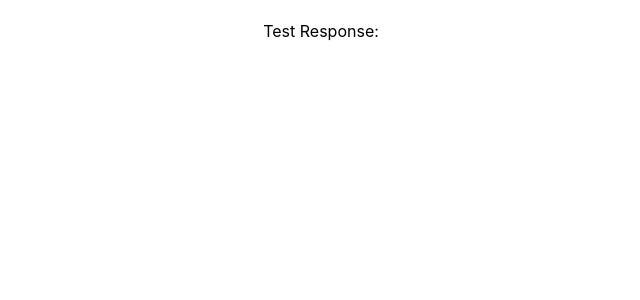
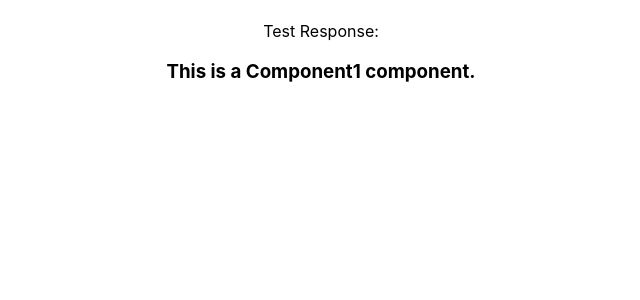
Before and after one commit to Syntax365/prill.tech, a React (Create React App) app in the folder Client/: page / in a window 1280 px wide. Shown: the top 300 px of the page, without its empty margins (319-959 px from the left). Built offline with nearby package versions, Linux system fonts and the light colour scheme; no server answers.

Commit message:
Add First Component, Structure for Multipage

```diff
--- /dev/null
+++ b/Client/src/Components/Component1.jsx
@@ -0,0 +1,14 @@
+import React, { Component } from 'react';
+
+
+class Component1 extends Component {
+  render() {
+    return (
+      <div>
+        <h3>This is a Component1 component.</h3>
+      </div>
+    );
+  }
+}
+
+export default Component1;
--- a/Client/src/App.js
+++ b/Client/src/Pages/Homepage/App.js
@@ -1,13 +1,22 @@
 import React, { Component } from 'react';
+
+import Component1 from '../../Components/Component1.jsx'
+
 import './App.css';
+
 class App extends Component {
+
   constructor(props) {
+
     super(props);
     this.state = {
       testResponse: {}
     }
+
     this.getTestData();
+
   }
+
   getTestData() {
     fetch('/test')
       .then(response => response.json())
@@ -17,13 +26,18 @@ class App extends Component {
         });
       });
   }
+
   render() {
     return (
-      <div className="App">
-        <h1>{this.state.testResponse.fullName}</h1>
-        <p>Test Response: {this.state.testResponse.integrationTest}</p>
-      </div>
+
+        <div className="App">
+          <h1>{this.state.testResponse.fullName}</h1>
+          <p>Test Response: {this.state.testResponse.integrationTest}</p>
+          <Component1 />
+        </div>
+
     );
   }
 }
+
 export default App;
--- a/Client/src/index.js
+++ b/Client/src/index.js
@@ -1,12 +1,12 @@
 import React from 'react';
 import ReactDOM from 'react-dom';
 import './index.css';
-import App from './App';
+import Homepage from './Pages/Homepage/App.js';
 import reportWebVitals from './reportWebVitals';
 
 ReactDOM.render(
   <React.StrictMode>
-    <App />
+    <Homepage />
   </React.StrictMode>,
   document.getElementById('root')
 );
--- a/package.json
+++ b/package.json
@@ -12,7 +12,8 @@
   "license": "ISC",
   "dependencies": {
     "express": "^4.17.1",
-    "nginx": "^0.0.0"
+    "nginx": "^0.0.0",
+    "react-router": "^5.2.0"
   },
   "devDependencies": {
     "@babel/cli": "^7.12.13",
```
Also changed, not shown: Client/src/Pages/Homepage/App.css (renamed from Client/src/App.css), 16 other files (tests, documents, lock files or other folders).
